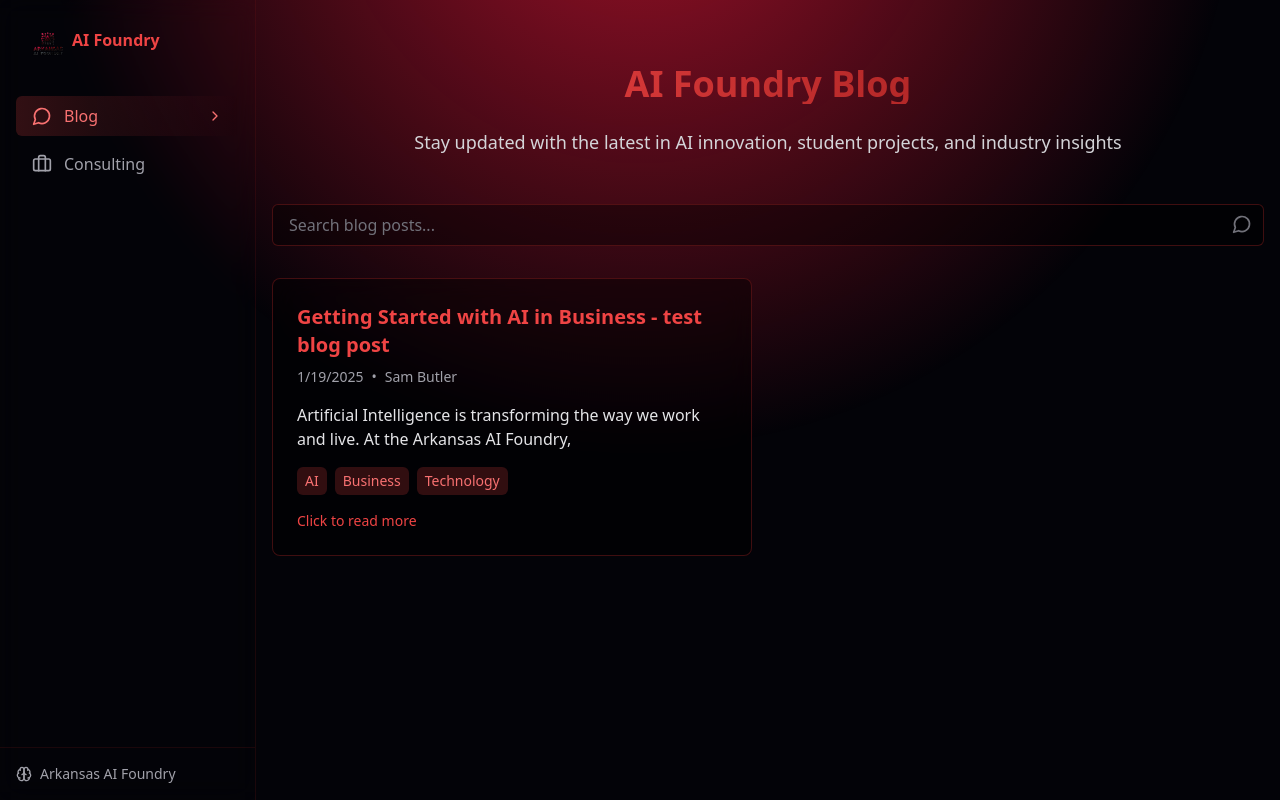
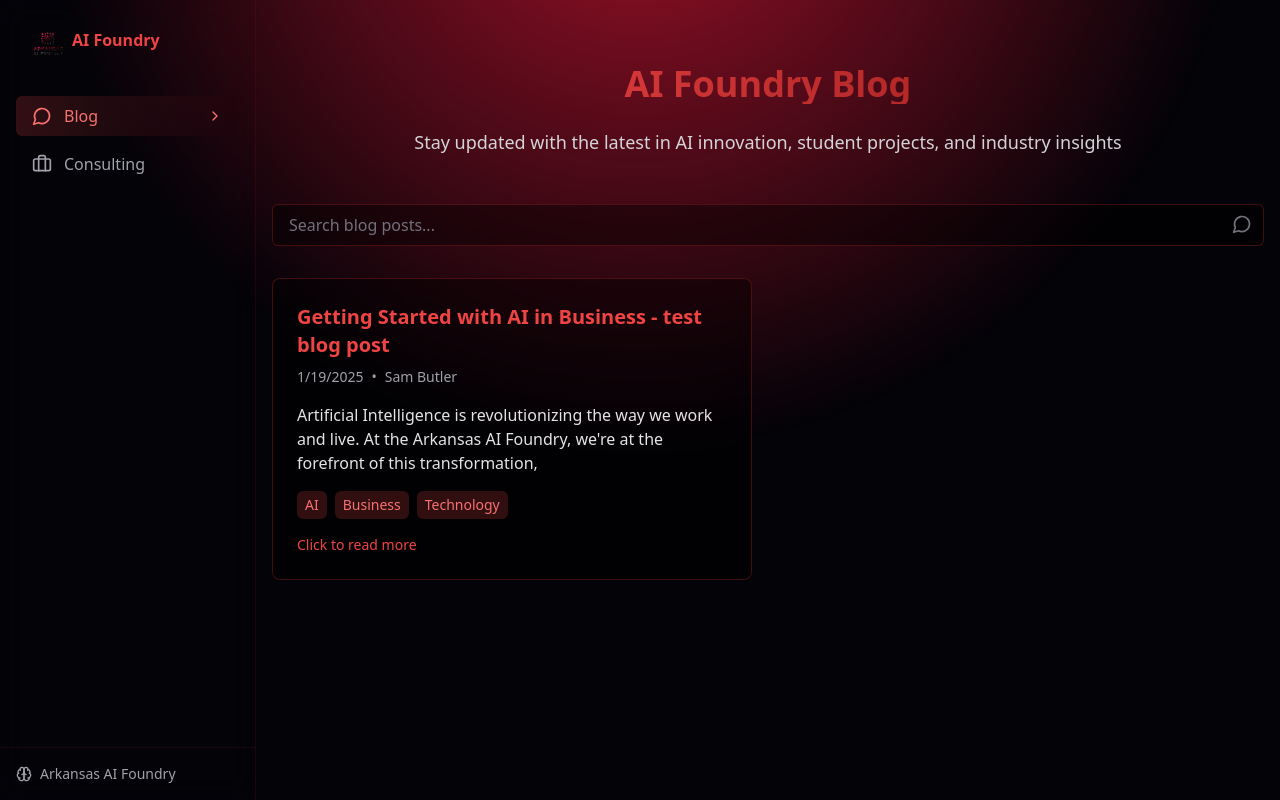
Before and after one commit to srbutler1/ai-foundry, a React (Vite) app: page /blog in a window 1280 px wide. Built offline with nearby package versions, Linux system fonts and the light colour scheme.

Commit message:
blog update

```diff
--- a/src/data/blogpost.js
+++ b/src/data/blogpost.js
@@ -6,8 +6,9 @@ export const blogPosts = [
     date: "2025-01-19",
     content: `# Getting Started with AI in Business
 
-Artificial Intelligence is transforming the way we work and live. At the Arkansas AI Foundry,
-we're exploring how these technologies can benefit businesses and organizations across our state.
+Artificial Intelligence is revolutionizing the way we work and live. At the Arkansas AI Foundry, we're at the forefront of this transformation,
+exploring innovative ways these technologies can empower businesses and organizations to overcome challenges and seize new opportunities.
+Whether it's streamlining operations, enhancing decision-making, or driving growth, we're here to help you harness the power of AI.
 
 ## Key Points
 * Understanding basic AI concepts
```
